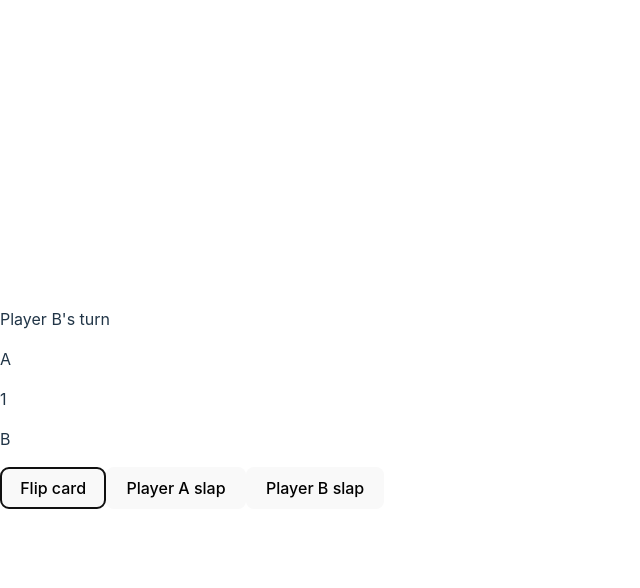
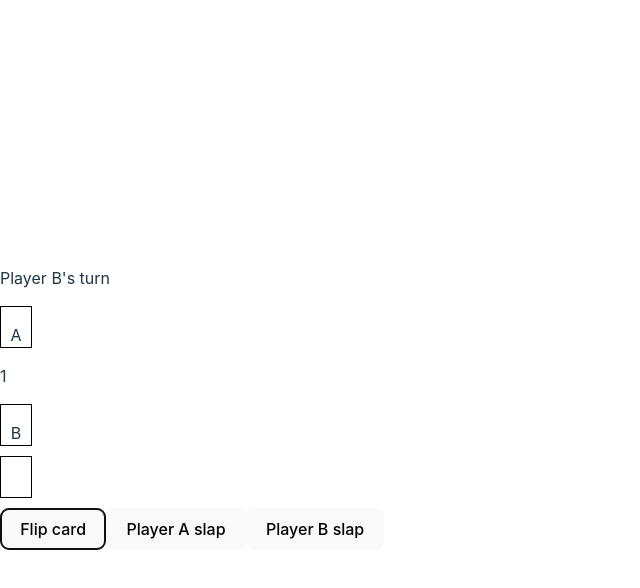
Before and after one commit to TomokoMiyakoshi/egyptian-ratscrew-game, a React (Vite) app: page / in a window 1280 px wide. Both pictures are taken after a click on the button "Flip card". Shown: the top 588 px of the page, without its empty margins (0-640 px from the left). Built offline with nearby package versions, Linux system fonts and the light colour scheme.

Commit message:
Added background color to player deck for 1 second if player makes mistake

```diff
--- a/src/App.jsx
+++ b/src/App.jsx
@@ -1,6 +1,7 @@
 import { useEffect, useState } from "react"
 import "./App.css"
 import Card from "./components/Card";
+import FlippedCard from "./components/FlippedCard";
 import {getShuffledDeck} from "./utils.jsx";
 import useQueue from "./hooks/useQueue.js"
 
@@ -10,15 +11,18 @@ export default function App() {
   const testDeckB = [{id:5, value:2},{id:6, value:6},{id:7, value:6},{id:8, value:1}]
   const deckA = useQueue(testDeckA)
   const deckB = useQueue(testDeckB)
-
-  // const {queue: deckA, enqueue: enqueueA, dequeue: dequeueA} = useQueue(shuffledDeck.slice(0, 26))
-  // const {queue: deckB, enqueue: enqueueB, dequeue: dequeueB} = useQueue(shuffledDeck.slice(26))
-  const mistakePile = useQueue([])
+  const testMistake = [{id:1, value:4},{id:2, value:3},{id:3, value:2},{id:4, value:1}]
+  const mistakePile = useQueue(testMistake)
+  // const deckA = useQueue(shuffledDeck.slice(0, 26))
+  // const deckB = useQueue(shuffledDeck.slice(26))
+  // const mistakePile = useQueue([])
   const pile = useQueue([])
   const [playerATurn, setPlayerATurn] = useState(true)
   const [canSlap, setCanSlap] = useState(true)
   const [pileWinner, setPileWinner] = useState("")
+  const [mistakeMaker, setMistakeMaker] = useState("")
   const [gameOver, setGameOver] = useState(false)
+
   // const topMistakeCardElem = <Card mistake={true} value={mistakePile[mistakePile.length - 1].value} />
 
   console.log({pile})
@@ -47,7 +51,6 @@ export default function App() {
 
   const slapPile = (isSlapperA) => {
     if (!canSlap) {
-      console.log("cannot slap")
       return
     }
 
@@ -62,6 +65,8 @@ export default function App() {
 
     } else {
       console.log("punish player")
+
+      punishPlayer(isSlapperA)
     }
 
     setCanSlap(false)
@@ -108,33 +113,48 @@ export default function App() {
   }
 
   const punishPlayer = (isSlapperA) => {
-    // move slapper's top card to mistake pile
+
     if (isSlapperA) {
-      // enqueueMistake(dequeueA)
+      // highlight mistake maker's deck red
+      setMistakeMaker("A")
+      mistakePile.enqueue(deckA.dequeue)
+
     } else {
-      // enqueueMistake(dequeueB)
+      setMistakeMaker("B")
+      mistakePile.enqueue(deckB.dequeue)
     }
+
+    // unhighlight mistake maker's deck
+    setTimeout(() => setMistakeMaker(""), 1000)
   }
-
-
-  // playerATurn ? console.log("player A") : console.log("player B")
 
   return (
     <div className="App">
       <div className="board">
-      <p>{playerATurn? "Player A's turn" : "Player B's turn"}</p>
-      <div className="deck-a">
-        <p>A</p>
+
+        <p>{playerATurn? "Player A's turn" : "Player B's turn"}</p>
+
+        <div className="deck">
+          <FlippedCard deckName="A" mistakeMaker={mistakeMaker}/>
+        </div>
+
+        <div className="deck">
+          {pile.queue.length > 0 && !gameOver &&
+            <Card key={pile.back.id} value={pile.back.value} pileWinner={pileWinner}/>}
+        </div>
+
+        <div className="deck">
+          <FlippedCard deckName="B" mistakeMaker={mistakeMaker}/>
+        </div>
+
+        <div className="deck">
+          {mistakePile.queue.length > 0 && <FlippedCard deckName="mistake"/>}
+        </div>
       </div>
-      {pile.queue.length > 0 && !gameOver && <Card key={pile.back.id} value={pile.back.value} pileWinner={pileWinner}/>}
-      <div className="deck-b">
-        <p>B</p>
-      </div>
-      {mistakePile.queue.length > 0 && mistakePile.front.value}
-      </div>
+
       <button onClick={flipCard}>Flip card</button>
-      <button onClick={() => slapPile(true)}>Player A slap</button>
-      <button onClick={() => slapPile(false)}>Player B slap</button>
+        <button onClick={() => slapPile(true)}>Player A slap</button>
+        <button onClick={() => slapPile(false)}>Player B slap</button>
 
     </div>
   )
--- a/src/components/Card.jsx
+++ b/src/components/Card.jsx
@@ -1,7 +1,7 @@
 import React from "react"
 
-export default function Card(props) {
-    const {value, mistake, pileWinner} = props;
+export default (props) => {
+    const {value, pileWinner} = props;
 
     let color;
     if (pileWinner == "A") {
@@ -14,7 +14,7 @@ export default function Card(props) {
     }
 
     return(
-        <div style={styles} className={`open-card ${mistake ? 'mistake': null}`}>
+        <div style={styles} className="card open-card">
             <p>{value}</p>
         </div>
     )
--- /dev/null
+++ b/src/components/FlippedCard.jsx
@@ -0,0 +1,21 @@
+import react from "react"
+
+export default (props) => {
+    const {mistakeMaker, deckName} = props
+
+    console.log({mistakeMaker, deckName})
+
+    const styles={
+        background: mistakeMaker === deckName ? "red" : "",
+        border: "1px solid black",
+        height: "40px",
+        width: "30px",
+        marginBottom: "10px",
+        textAlign: "center"
+    }
+    return (
+        <div style={styles} className="card flipped-card">
+            <p>{deckName === "mistake" ? "" : deckName}</p>
+        </div>
+    )
+}
```
